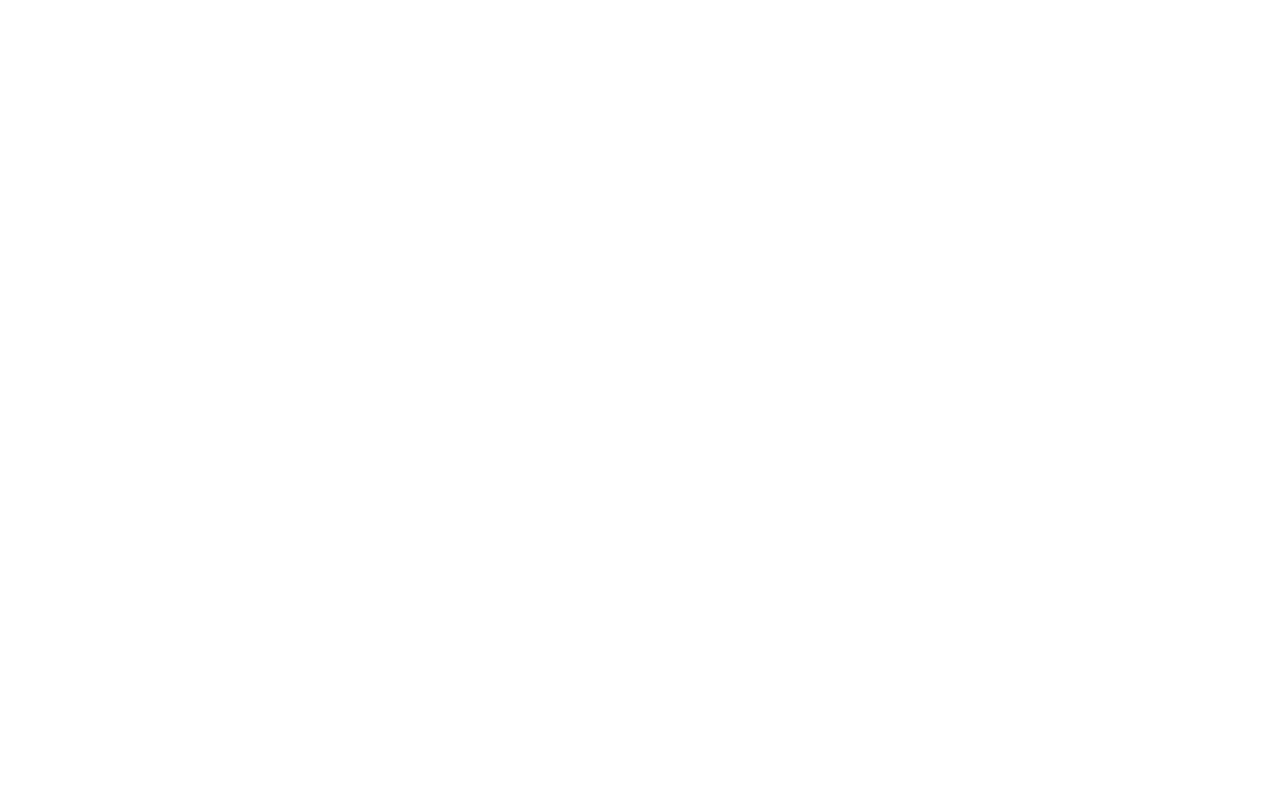
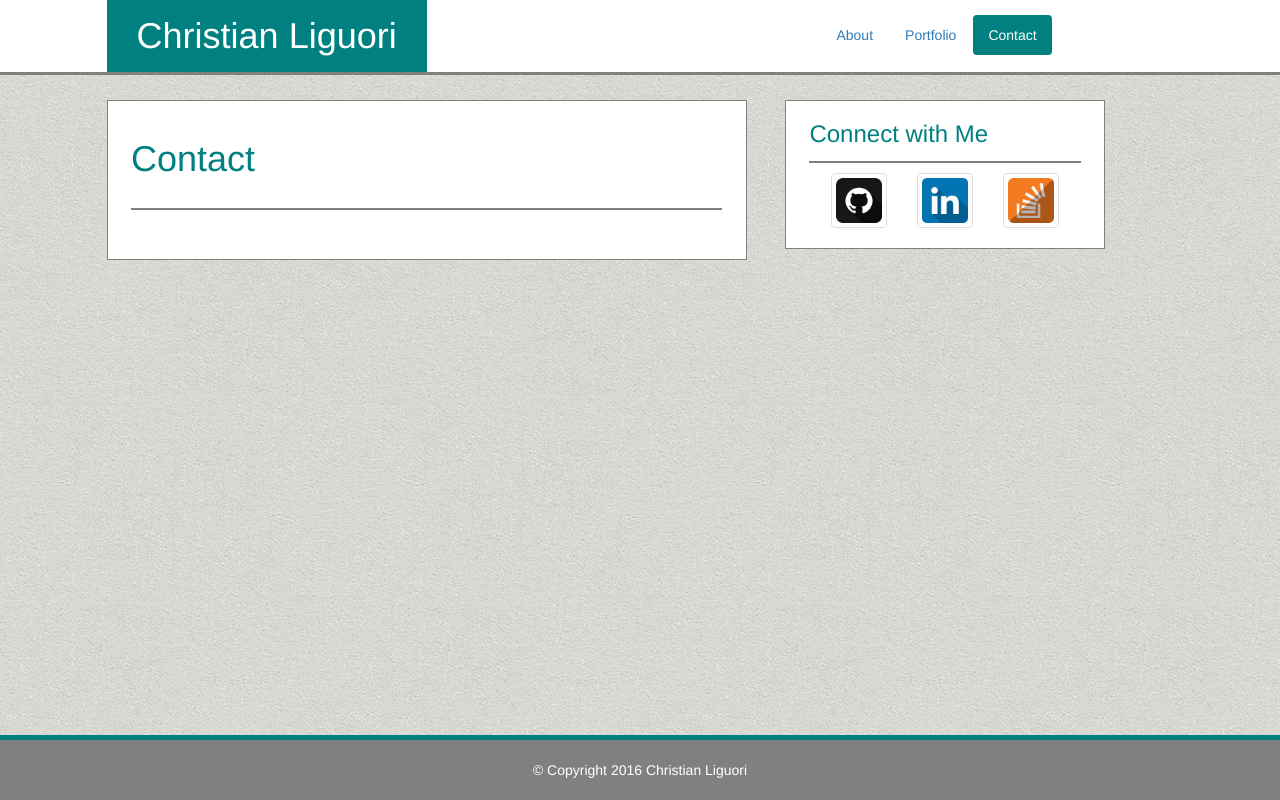
Before and after one commit to cl2112/Bootstrap-Portfolio, a PHP site: page /contact.html in a window 1280 px wide. Before the commit the page is empty. Run offline with PHP 8.4, Linux system fonts and the light colour scheme.

Commit message:
fnished the layout of index.html and copied the markup to the other pages.

```diff
--- a/contact.html
+++ b/contact.html
@@ -0,0 +1,69 @@
+<!DOCTYPE html>
+<html>
+<head>
+	<meta charset="utf-8">
+	<link rel="stylesheet" href="https://maxcdn.bootstrapcdn.com/bootstrap/3.3.7/css/bootstrap.min.css" integrity="sha384-BVYiiSIFeK1dGmJRAkycuHAHRg32OmUcww7on3RYdg4Va+PmSTsz/K68vbdEjh4u" crossorigin="anonymous">
+	<link rel="stylesheet" type="text/css" href="style.css">
+	<title>Christian Liguori - Made with Bootstrap</title>
+</head>
+<body>
+	<div class="container-fluid">
+		<div class="row headClass">
+			<div class="col-lg-1"></div>
+			<div class="col-lg-3 headName">
+				<h1>Christian Liguori</h1>
+			</div>
+			<div class="col-lg-3"></div>
+			<div class="col-lg-3">
+				<ul class="nav nav-pills headNav">
+ 					<li role="presentation"><a href="index.html">About</a></li>
+  					<li role="presentation"><a href="portfolio.html">Portfolio</a></li>
+  					<li role="presentation" class="active"><a href="contact.html">Contact</a></li>
+				</ul>
+			</div>
+			<div class="col-lg-2"></div>
+		</div>
+		<div class="row bodyClass">
+			<div class="col-lg-1"></div>
+			<div class="col-lg-6 mainClass">
+				<div class="row">
+					<h1>Contact</h1>
+				</div>
+				<div class="row mainBio">
+
+				</div>
+			</div>
+			<div class="col-lg-3 connectClass">
+				<div class="row">
+					<h3>Connect with Me</h3>
+				</div>
+				<div class="row">
+					<div class="container-fluid thumbClass">
+						<div class="col-lg-4">
+ 				  			<a href="#" class="thumbnail">
+    		  					<img src="images/github-icon.png" alt="github link icon">
+   			 				</a>
+ 						</div>
+ 						<div class="col-lg-4">
+ 				  			<a href="#" class="thumbnail">
+    		  					<img src="images/linkedin-icon.png" alt="linkedin link icon">
+   			 				</a>
+ 						</div>
+ 						<div class="col-lg-4">
+ 				  			<a href="#" class="thumbnail">
+    		  					<img src="images/overflow-icon.png" alt="Stack Overflow link icon">
+   			 				</a>
+ 						</div>
+ 					</div>
+				</div>
+			</div>
+			<div class="col-lg-1"></div>
+		</div>
+		<footer class="row footer footerClass">
+      		<div class="container">
+        		<p>&copy Copyright 2016 Christian Liguori</p>
+      		</div>
+    	</footer>
+	</div>
+</body>
+</html>
--- a/style.css
+++ b/style.css
@@ -44,7 +44,8 @@ body {
 .mainClass h1 {
 	color: teal;
 	border-bottom: 2px solid grey;
-	margin-bottom: 5%;
+	padding-bottom: 5%;
+	margin-top: 0;
 }
 .mainClass .mainBio img {
 	height: 200px;
@@ -54,14 +55,14 @@ body {
 }
 .connectClass {
 	border: 1px solid grey;
-	padding: 0 2%;
+	padding: 0 3%;
 	margin-left: 3%;
 	background-color: white;
 }
 .connectClass h3 {
 	color: teal;
 	border-bottom: 2px solid grey;
-	margin-bottom: 5%;
+	padding-bottom: 5%;
 }
 .footerClass {
 	background-color: white;
@@ -77,3 +78,6 @@ body {
 .nav-pills>li.active>a {
 	background-color: teal;
 }
+.thumbClass {
+	margin: 0 -3%;
+}
```
Also changed, not shown: index.html (+5 -3 lines), portfolio.html (+69 -0 lines).
